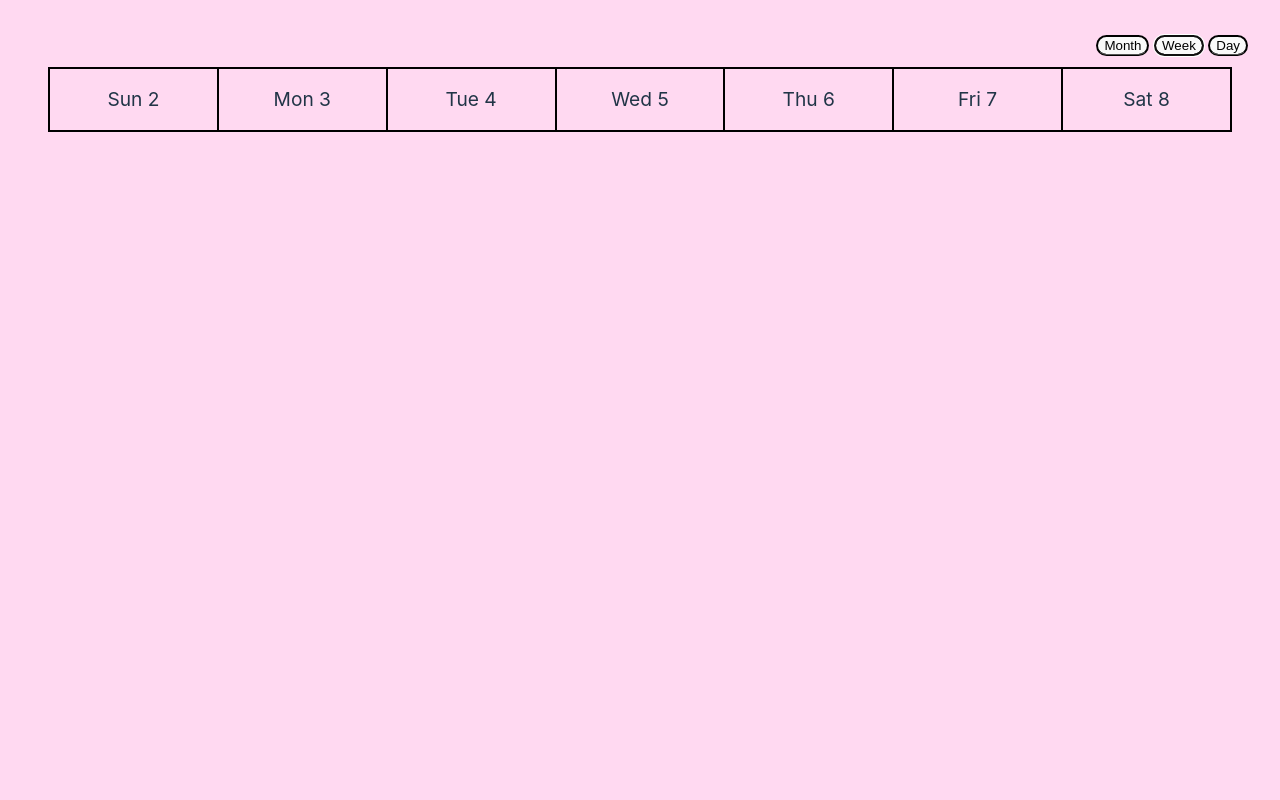
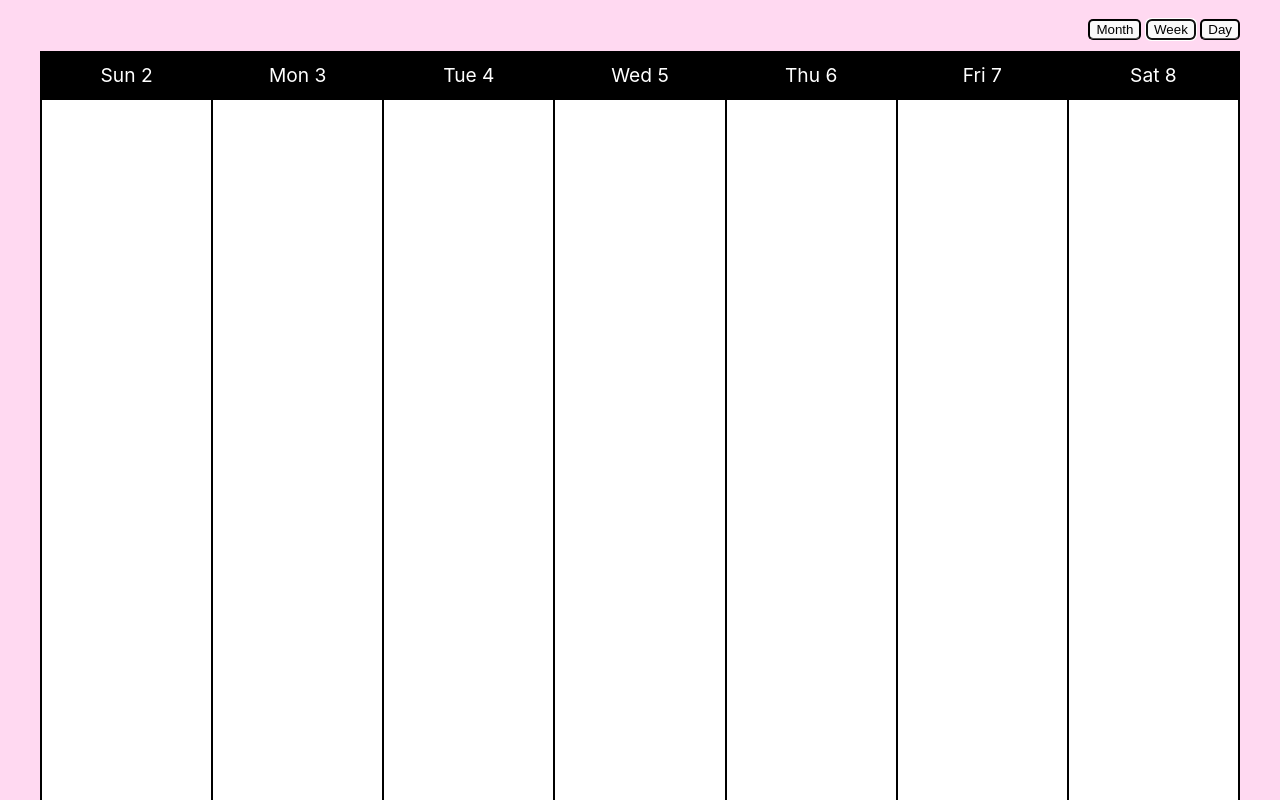
Before and after one commit to sapierre26/ToDo_List, a React (Vite) app in the folder packages/react-frontend/: page / in a window 1280 px wide. Both pictures are taken after a click on the button "Week". Shown: the top 800 px of the page. Built offline with nearby package versions, Linux system fonts and the light colour scheme.

Commit message:
Prettier added and all Calendar view buttons work

```diff
--- a/packages/react-frontend/src/App.css
+++ b/packages/react-frontend/src/App.css
@@ -1,13 +1,8 @@
 #root {
   max-width: 1280px;
   margin: 0 auto;
-  padding: 2rem;
+  padding: 1rem;
   text-align: right;
-}
-.button {
-	border: center;
-	margin: 7px 7px;
-	padding: 60px
 }
 
 .logo {
--- a/packages/react-frontend/src/App.jsx
+++ b/packages/react-frontend/src/App.jsx
@@ -3,6 +3,7 @@ import { useState } from 'react'
 import './App.css'
 import Month from "./Month"
 import Week from "./Week"
+import Day from "./Day"
 
 function App() {
 	const today = new Date();
@@ -12,18 +13,27 @@ function App() {
 	const [view, setView] = useState('month');
 	return (
 		<div className="buttons">
-			<button onClick={() => setView('month')}>Month</button> <button onClick={() => setView('week')}>Week</button>  <button>Day</button>
+			<button onClick={() => setView('month')}>Month</button> <button onClick={() => setView('week')}>Week</button>  <button onClick={() => setView('day')}>Day</button>
 			<div className="container">
-			{view === 'month' ?
-				(<Month
-					month={month}
-					year={year}
-				/>) :
-				(<Week
-					day={day}
-					month={month}
-					year={year} />
-			)}
+			{view == 'month' ? (
+					<Month
+						month={month}
+						year={year}
+					/>
+				) : view === 'week' ? (
+					<Week
+						day={day}
+						month={month}
+						year={year}
+					/>
+				) : (
+					<Day
+						day={day}
+						month={month}
+						year={year}
+					/>
+				)
+			}
 			</div>
 		</div>
 	);
--- /dev/null
+++ b/packages/react-frontend/src/Day.jsx
@@ -0,0 +1,42 @@
+/* src/Day.jsx */
+/* src/Week.jsx */
+import React from "react";
+
+function TableHeader({day, month, year}) {
+	const currDateIndex = new Date(year, month, day).getDay();
+	const weeks = {"SUN " : 0, "MON " : 1, "Tue " : 2, "WED ":3, "THU ":4, "FRI ":5, "SAT ": 6};
+	let dayOfWeek = Object.keys(weeks).find(key => weeks[key] === currDateIndex);
+	return (
+		<thead>
+			<tr style={{background: "black", color: "white"}}>
+				<th style={{textAlign: 'left'}}>
+					{dayOfWeek}
+					{day}
+				</th>
+			</tr>
+		</thead>
+	);
+}
+function TableBody() {
+	return (
+		<tbody>
+			<th style={{width: "80px", height: "600px"}}>
+				{[]}
+			</th>
+		</tbody>
+	);
+}
+function Day({day, month,year}) {
+	return (
+		<table>
+			<TableBody />
+			<TableHeader
+				day={day}
+				month={month}
+				year={year}
+			/>
+		</table>
+	);
+}
+
+export default Day;
--- a/packages/react-frontend/src/Week.jsx
+++ b/packages/react-frontend/src/Week.jsx
@@ -1,3 +1,4 @@
+/* src/Week.jsx */
 import React from "react";
 
 function TableHeader({day, month, year}) {
@@ -9,11 +10,11 @@ function TableHeader({day, month, year}) {
 		week[i] = week[i].concat(" ", index);
 		index++;
 	}
-	console.log(firstDayOfWeek);
+
 	week.forEach(value => console.log(value));
 	return (
 		<thead>
-			<tr>
+			<tr style={{background: "black", color: "white"}}>
 				{week.map((dayName, col) => (
 					<td key={col}>{dayName}</td>
 				))}
@@ -21,10 +22,25 @@ function TableHeader({day, month, year}) {
 		</thead>
 	);
 }
-
+function TableBody() {
+	const emptyColumns = [];
+	for (let i = 0; i < 7; i++) {
+		emptyColumns.push(null);
+	}
+	return (
+		<tbody>
+			<tr>
+				{emptyColumns.map((empty, col) => (
+					<td key={col} style= {{width: "80px", height: "900px"}}>{empty}</td>
+				))}
+			</tr>
+		</tbody>
+	);
+}
 function Week({day, month,year}) {
 	return (
 		<table>
+			<TableBody />
 			<TableHeader
 				day={day}
 				month={month}
--- a/packages/react-frontend/src/index.css
+++ b/packages/react-frontend/src/index.css
@@ -52,7 +52,7 @@ h1 {
 
 .container, .small-container, .medium-container {
   max-width: 1200px;
-  padding: 0 1rem;
+  padding: 0 rem;
   margin-left: auto;
   margin-right: auto;
 }
@@ -73,7 +73,7 @@ button {
 	border-color: black;
 	border: solid round;
 	margin-bottom: 0.7rem;
-	border-radius: 15px;
+	border-radius: 5px;
 }
 /**
  * Tables
@@ -115,7 +115,7 @@ tbody td:empty {
 th, td {
 	border: 2px solid black;
 	text-align: center;
-	padding: 1rem;
+	padding: 0.5rem;
 	font-size: 1.2rem;
 }
 
```
Also changed, not shown: package.json (+6 -1 lines), 1 other file (tests, documents, lock files or other folders).
